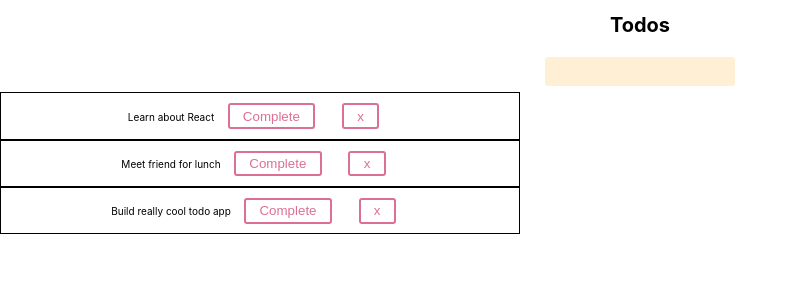
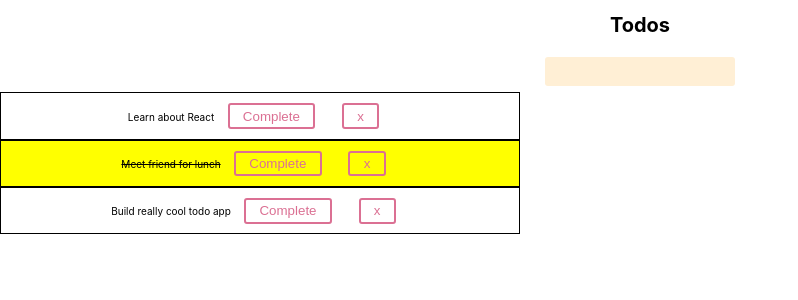
Before and after one commit to sergejkurbanov/todo-app, a React (Create React App) app: page / in a window 1280 px wide. Shown: the top 300 px of the page, without its empty margins (0-798 px from the left). Built offline with nearby package versions, Linux system fonts and the light colour scheme.

Commit message:
react hooks replaced by redux

```diff
--- a/package.json
+++ b/package.json
@@ -10,7 +10,10 @@
     "prettier": "^1.16.4",
     "react": "^16.8.3",
     "react-dom": "^16.8.3",
+    "react-redux": "^6.0.1",
     "react-scripts": "2.1.5",
+    "redux": "^4.0.1",
+    "redux-logger": "^3.0.6",
     "styled-components": "^4.1.3"
   },
   "scripts": {
--- a/src/App.js
+++ b/src/App.js
@@ -1,41 +1,22 @@
-import React, { useState } from 'react'
+import React from 'react'
 import styled from 'styled-components'
+import { connect } from 'react-redux'
+import {
+  createTodo,
+  deleteTodo,
+  completeTodo,
+} from './redux/modules/todos/actions'
+
 import Todo from './components/Todo'
 import TodoForm from './components/TodoForm'
 
-const AppBase = ({ className }) => {
-  const [todos, setTodos] = useState([
-    {
-      text: 'Learn about React',
-      isCompleted: false
-    },
-    {
-      text: 'Meet friend for lunch',
-      isCompleted: false
-    },
-    {
-      text: 'Build really cool todo app',
-      isCompleted: false
-    }
-  ])
-
-  const addTodo = text => {
-    const newTodos = [...todos, { text }]
-    setTodos(newTodos)
-  }
-
-  const completeTodo = index => {
-    const newTodos = [...todos]
-    newTodos[index].isCompleted = !todos[index].isCompleted
-    setTodos(newTodos)
-  }
-
-  const removeTodo = index => {
-    const newTodos = [...todos]
-    newTodos.splice(index, 1)
-    setTodos(newTodos)
-  }
-
+const AppBase = ({
+  className,
+  todos,
+  createTodo,
+  deleteTodo,
+  completeTodo,
+}) => {
   return (
     <div className={className}>
       <header>
@@ -43,12 +24,12 @@ const AppBase = ({ className }) => {
       </header>
       <main>
         <h1>Todos</h1>
-        <TodoForm addTodo={addTodo} />
+        <TodoForm createTodo={createTodo} />
         {todos.map((todo, index) => (
           <Todo
             key={index}
             index={index}
-            remove={removeTodo}
+            remove={deleteTodo}
             complete={completeTodo}
             isCompleted={todo.isCompleted}
           >
@@ -65,4 +46,13 @@ const App = styled(AppBase)`
   text-align: center;
 `
 
-export default App
+export default connect(
+  ({ todos }) => ({
+    todos: todos.all,
+  }),
+  {
+    createTodo,
+    completeTodo,
+    deleteTodo,
+  },
+)(App)
--- a/src/components/Button.js
+++ b/src/components/Button.js
@@ -16,7 +16,7 @@ const Button = styled.button`
     css`
       background: palevioletred;
       color: white;
-    `}
+    `};
 `
 
 export default Button
--- a/src/components/TodoForm.js
+++ b/src/components/TodoForm.js
@@ -1,13 +1,17 @@
 import React, { useState } from 'react'
 import Input from './Input'
 
-const TodoForm = ({ addTodo }) => {
+const TodoForm = ({ createTodo }) => {
   const [value, setValue] = useState('')
 
   const handleSubmit = e => {
     e.preventDefault()
-    if (!value) return
-    addTodo(value)
+
+    const sanitizedValue = value.trim()
+
+    if (!sanitizedValue) return
+
+    createTodo(sanitizedValue)
     setValue('')
   }
 
--- /dev/null
+++ b/src/redux/modules/rootReducer.js
@@ -0,0 +1,4 @@
+import { combineReducers } from 'redux'
+import todos from './todos'
+
+export default combineReducers({ todos })
--- /dev/null
+++ b/src/redux/modules/todos/actions.js
@@ -0,0 +1,16 @@
+import types from './types'
+
+export const createTodo = text => ({
+  type: types.CREATE_TODO,
+  payload: { text },
+})
+
+export const deleteTodo = index => ({
+  type: types.DELETE_TODO,
+  payload: { index },
+})
+
+export const completeTodo = index => ({
+  type: types.COMPLETE_TODO,
+  payload: { index },
+})
--- /dev/null
+++ b/src/redux/modules/todos/index.js
@@ -0,0 +1,62 @@
+import types from './types'
+
+const defaultState = {
+  all: [
+    {
+      text: 'Learn about React',
+      isCompleted: false,
+    },
+    {
+      text: 'Meet friend for lunch',
+      isCompleted: true,
+    },
+    {
+      text: 'Build really cool todo app',
+      isCompleted: false,
+    },
+  ],
+}
+
+const todosReducer = (state = defaultState, { type, payload }) => {
+  switch (type) {
+    case types.CREATE_TODO: {
+      const newTodo = {
+        text: payload.text,
+        isCompleted: false,
+      }
+
+      return {
+        ...state,
+        all: [...state.all, newTodo],
+      }
+    }
+
+    case types.DELETE_TODO: {
+      const newTodos = [...state.all]
+
+      newTodos.splice(payload.index, 1)
+
+      return {
+        ...state,
+        all: newTodos,
+      }
+    }
+
+    case types.COMPLETE_TODO: {
+      const { index } = payload
+      const newTodos = [...state.all]
+
+      newTodos[index].isCompleted = !newTodos[index].isCompleted
+
+      return {
+        ...state,
+        all: newTodos,
+      }
+    }
+
+    default:
+      return state
+  }
+}
+
+export default todosReducer
--- /dev/null
+++ b/src/redux/modules/todos/types.js
@@ -0,0 +1,9 @@
+const CREATE_TODO = 'todos/CREATE'
+const DELETE_TODO = 'todos/DELETE'
+const COMPLETE_TODO = 'todos/COMPLETE'
+
+export default {
+  CREATE_TODO,
+  DELETE_TODO,
+  COMPLETE_TODO,
+}
--- /dev/null
+++ b/src/redux/store.js
@@ -0,0 +1,5 @@
+import { createStore, applyMiddleware } from 'redux'
+import logger from 'redux-logger'
+import rootReducer from './modules/rootReducer'
+
+export default createStore(rootReducer, applyMiddleware(logger))
```
Also changed, not shown: src/index.js (+6 -3 lines), 2 other files (tests, documents, lock files or other folders).
